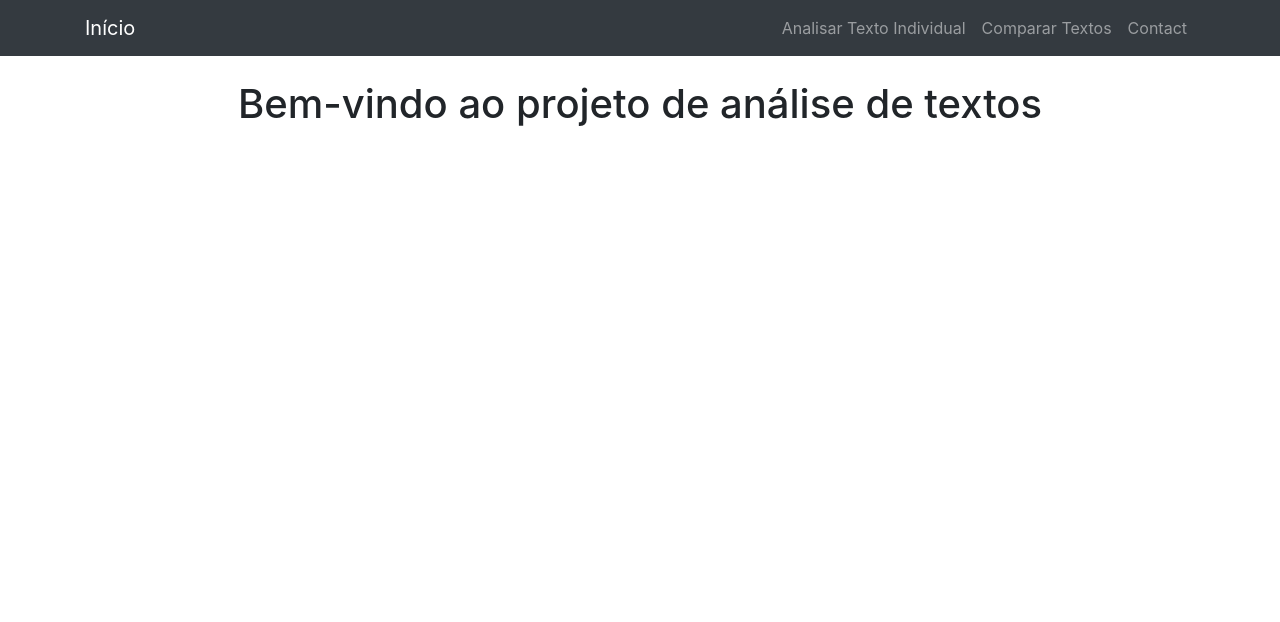
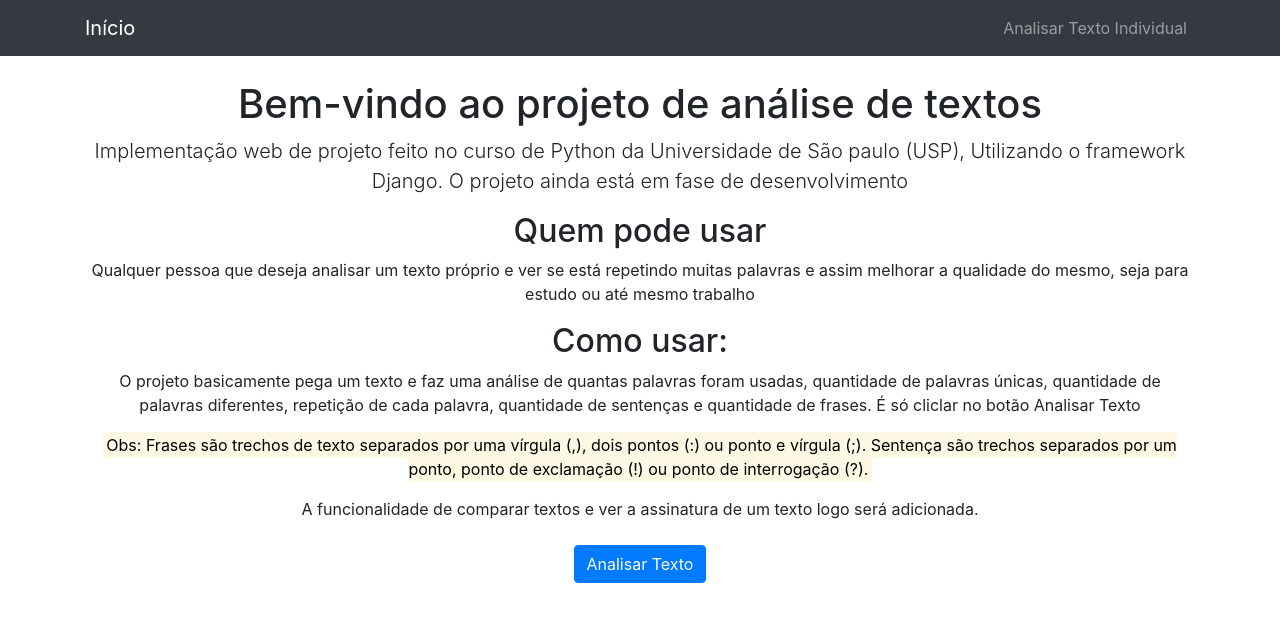
Before and after one commit to Diogenes1984/Analise-textos, a Django app: page / in a window 1280 px wide. Shown: the top 622 px of the page. Run offline with Django 3.2, Linux system fonts and the light colour scheme; some libraries are stand-ins or nearby versions.

Commit message:
Adiconado ao index uma breve descriçao do projeto

```diff
--- a/core/templates/base.html
+++ b/core/templates/base.html
@@ -30,12 +30,12 @@
           <li class="nav-item">
             <a class="nav-link" href="{% url 'texto' %}">Analisar Texto Individual</a>
           </li>
-          <li class="nav-item">
+          <!-- <li class="nav-item">
             <a class="nav-link" href="#">Comparar Textos</a>
           </li>
           <li class="nav-item">
             <a class="nav-link" href="#">Contact</a>
-          </li>
+          </li> -->
         </ul>
       </div>
     </div>
--- a/core/templates/index.html
+++ b/core/templates/index.html
@@ -1,7 +1,40 @@
 {% extends 'base.html' %}
 {% load static %}
 {% block content %}
+    <div class="section">
+        <h1>Bem-vindo ao projeto de análise de textos</h1>
+        <p class="lead">
+            Implementação web de projeto feito no curso de Python da Universidade de São paulo (USP), Utilizando o
+            framework Django.
+            O projeto ainda está em fase de desenvolvimento
+        </p>
 
-<h1>Bem-vindo ao projeto de análise de textos</h1>
+        <h2>Quem pode usar</h2>
+        <p>
+            Qualquer pessoa que deseja analisar um texto próprio e ver se está repetindo muitas palavras e assim melhorar
+            a qualidade do mesmo, seja para estudo ou até mesmo trabalho
+        </p>
+        <h2>Como usar:</h2>
+        <p>
+            O projeto basicamente pega um texto e faz uma análise de quantas palavras foram usadas, quantidade de
+            palavras únicas, quantidade de palavras diferentes, repetição de cada palavra, quantidade de sentenças
+            e quantidade
+            de frases. É só cliclar no botão Analisar Texto
+        </p>
+        <p>
+            <mark>
+                Obs: Frases são trechos de texto separados por uma vírgula (,), dois pontos (:) ou ponto e vírgula (;).
+                Sentença são trechos separados por um ponto, ponto de exclamação (!) ou ponto de interrogação (?).
 
+            </mark>
+        </p>
+
+        A funcionalidade de comparar textos e ver a assinatura de um texto logo será adicionada.
+    </div>
+    <br>
+    <div class="container"></div>
+        <a href="{% url 'texto' %}">
+
+            <button class="btn btn-primary">Analisar Texto </button>
+        </a>
 {% endblock %}
```
